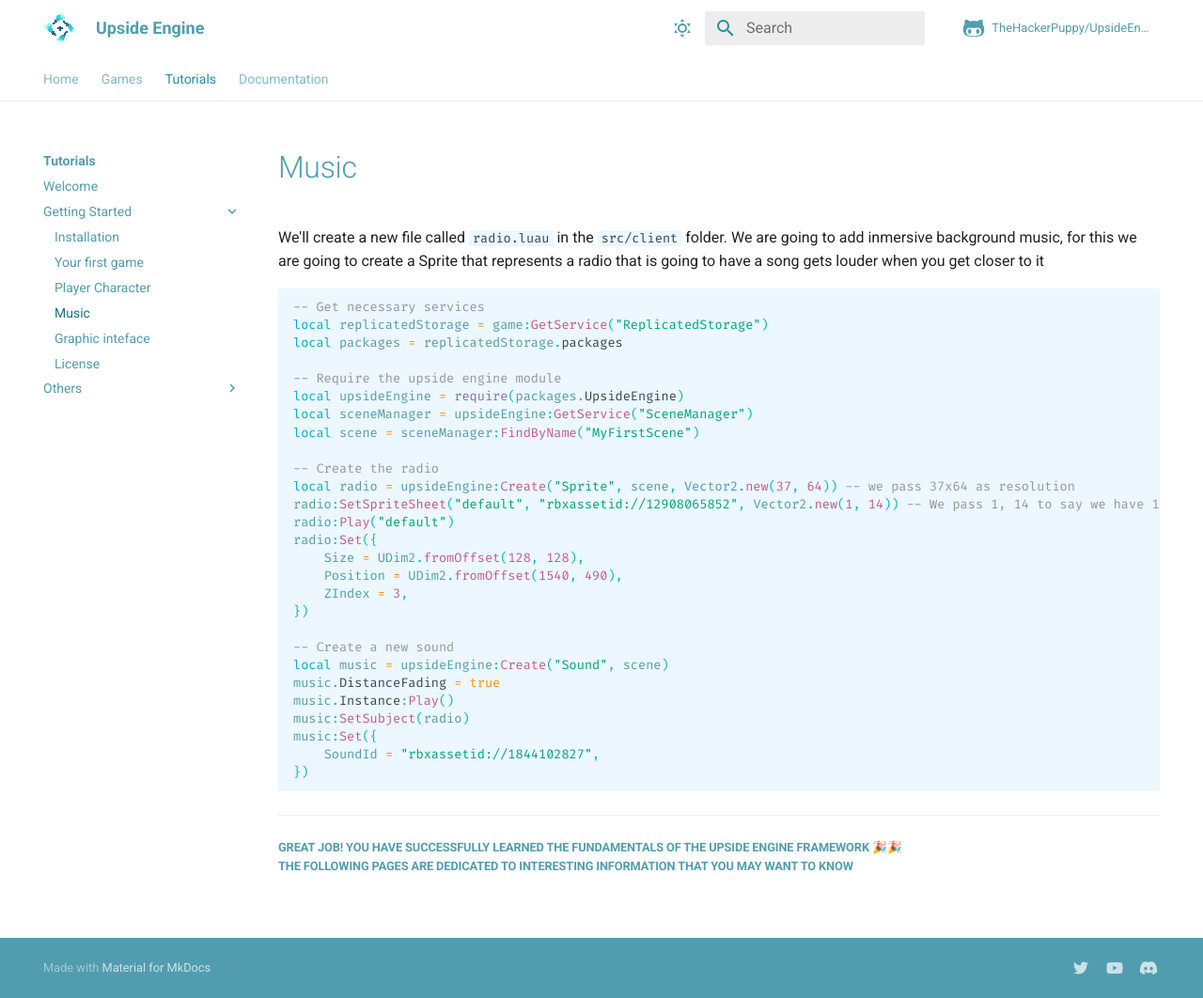
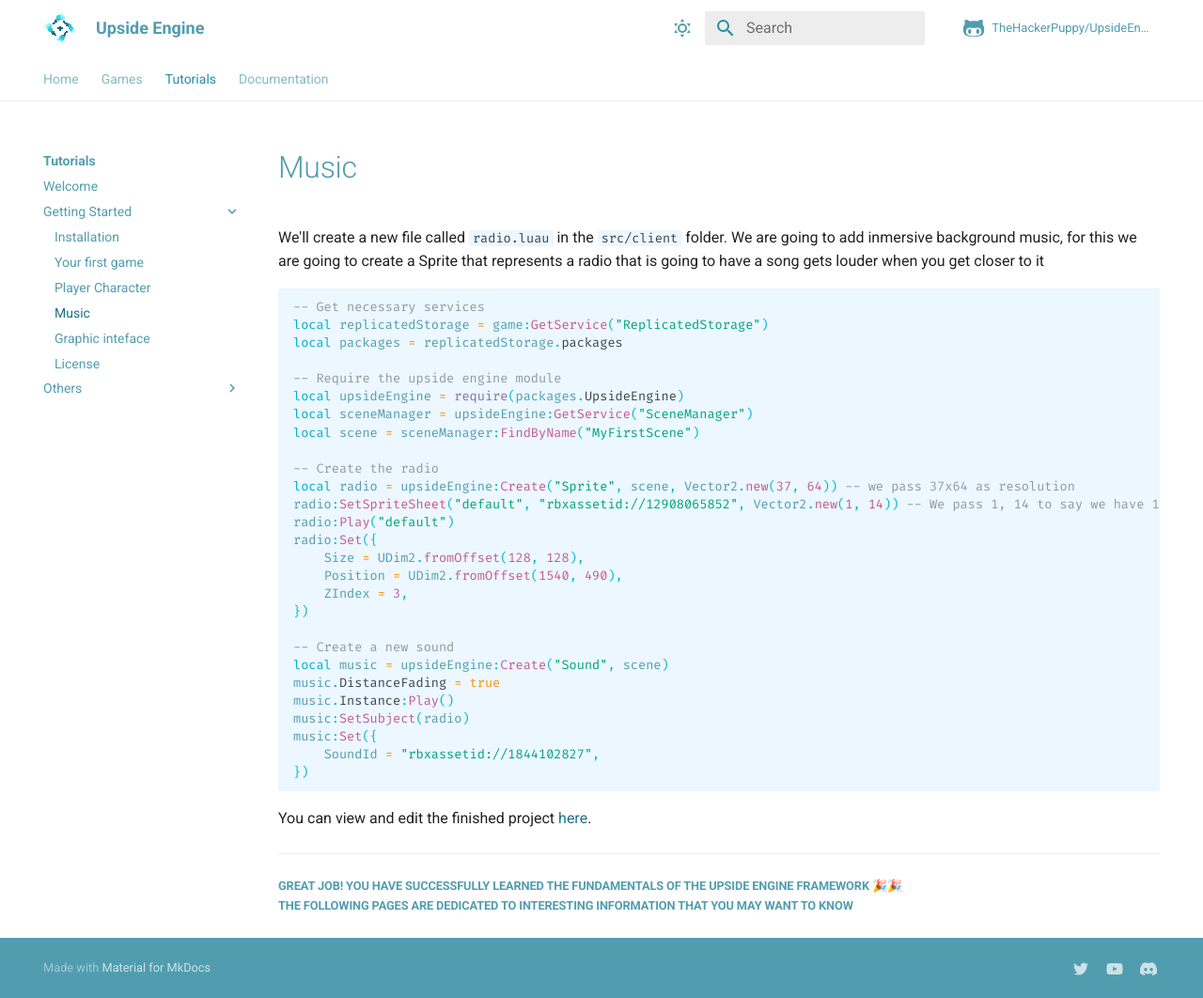
Before and after one commit to notreux/UpsideEngine, an MkDocs documentation site: the page built from docs/tutorials/get-started/Music.md, in a window 1280 px wide and 1062 px high. Shown: the whole window at 94% size. Built offline with MkDocs 1.6.1 and Material for MkDocs 9.7.7, drawn with Linux system fonts in a browser that asks for light colours; comment, search, counter and statistics services are not loaded.

Commit message:
feature: getting started project result

````diff
--- a/docs/tutorials/get-started/Music.md
+++ b/docs/tutorials/get-started/Music.md
@@ -31,5 +31,7 @@ music:Set({
 })
 ```
 
+You can view and edit the finished project [here](https://www.roblox.com/games/13021482729/Upside-Engine-Getting-Started).
+
 ____
 ##### Great job! You have successfully learned the fundamentals of the Upside Engine framework 🎉🎉<br> The following pages are dedicated to interesting information that you may want to know
````
